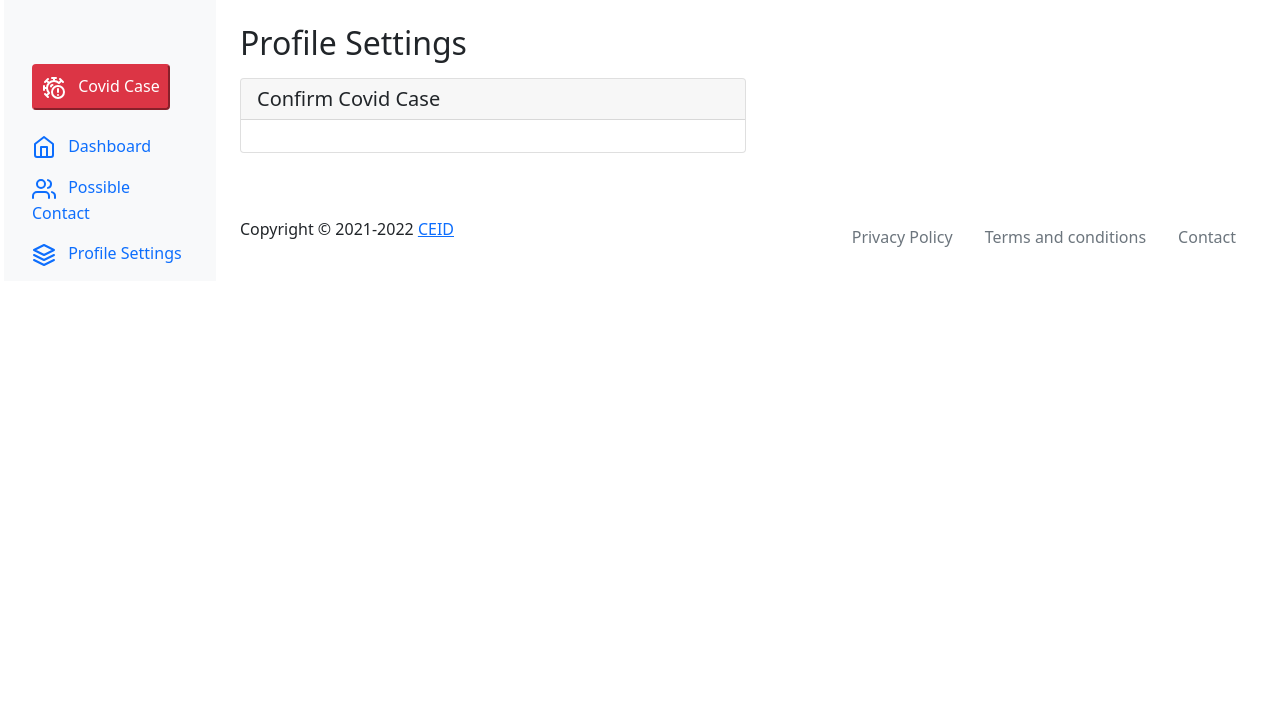
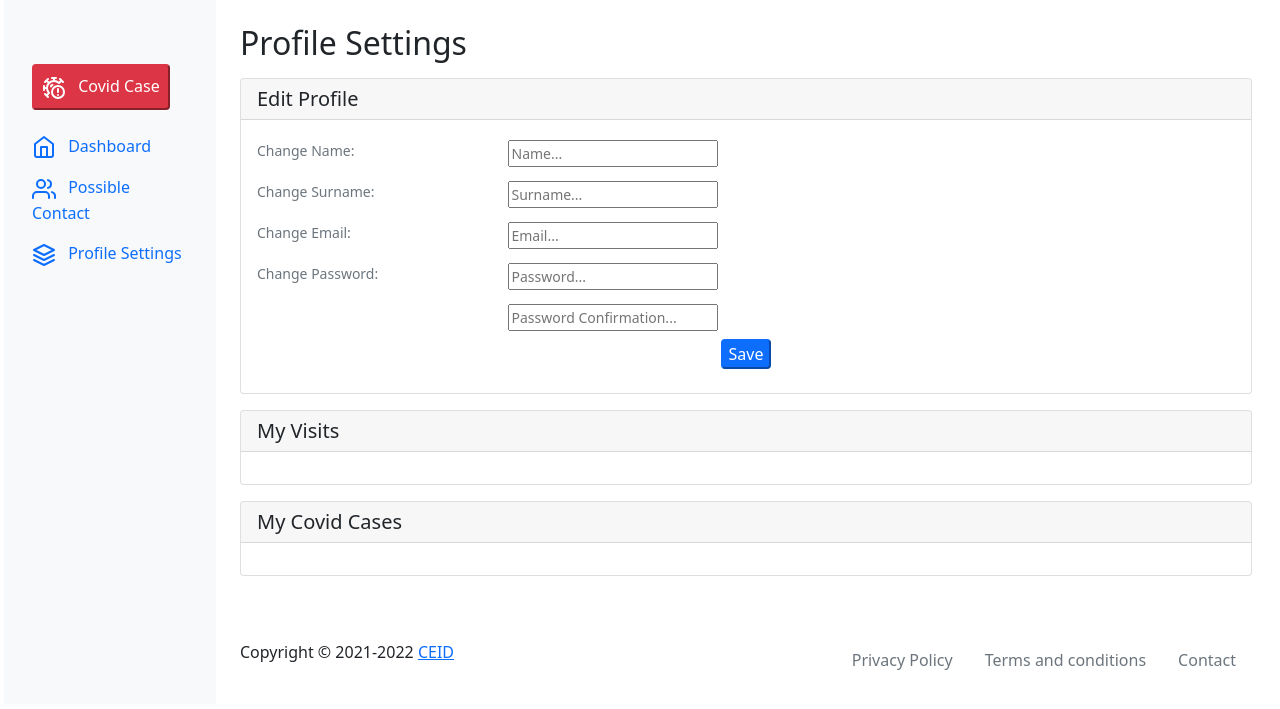
Before and after one commit to GeorgeGlarakis/covid-not-found, a PHP site: page /UserPanel/user_settings.php in a window 1280 px wide. Shown: the part 72-781 px from the top of the page. Run offline with PHP 8.4, Linux system fonts and the light colour scheme; some libraries are stand-ins or nearby versions.

Commit message:
Add Edit Profile

```diff
--- a/UserPanel/user_settings.php
+++ b/UserPanel/user_settings.php
@@ -3,9 +3,47 @@
             <main class="col-md-9 ml-sm-auto col-lg-10 px-md-4 py-4">
                 <h1 class="h2">Profile Settings</h1>
 
-                <div class="col-6 col-md-6 col-lg-6 my-3">
+                <div class="col-12 my-3">
                   <div class="card">
-                    <h5 class="card-header text-center text-lg-left">Confirm Covid Case</h5>
+                    <h5 class="card-header text-center text-lg-left">Edit Profile</h5>
+                    <div class="card-body">
+                      <div class="row">
+                        <p class="col-6 col-lg-3 form-text">Change Name: </p>
+                        <div class="col-6 col-lg-9 form-text"><input type="text" id="change-name" placeholder="Name..."></div>
+                      </div>
+                      <div class="row">
+                        <p class="col-6 col-lg-3 form-text">Change Surname: </p>
+                        <div class="col-6 col-lg-9 form-text"><input type="text" id="change-surname" placeholder="Surname..."></div>
+                      </div>
+                      <div class="row">
+                        <p class="col-6 col-lg-3 form-text">Change Email: </p>
+                        <div class="col-6 col-lg-9 form-text"><input type="text" id="change-email" placeholder="Email..."></div>
+                      </div>
+                      <div class="row">
+                        <p class="col-6 col-lg-3 form-text">Change Password: </p>
+                        <div class="col-6 col-lg-9 form-text"><input type="password" id="change-password" placeholder="Password..."></div>
+                      </div>
+                      <div class="row">
+                        <p class="col-6 col-lg-3 form-text"></p>
+                        <div class="col-6 col-lg-9 form-text"><input type="password" id="change-password-conf" placeholder="Password Confirmation..."></div>
+                      </div>
+                      <div class="m-2 d-flex align-items-center justify-content-center"><button class="btn-primary rounded border-primary" id="submit-changes">Save</button></div>
+                    </div>
+                  </div>
+                </div>
+
+                <div class="col-12 my-3">
+                  <div class="card">
+                    <h5 class="card-header text-center text-lg-left">My Visits</h5>
+                    <div class="card-body">
+
+                    </div>
+                  </div>
+                </div>
+
+                <div class="col-12 my-3">
+                  <div class="card">
+                    <h5 class="card-header text-center text-lg-left">My Covid Cases</h5>
                     <div class="card-body">
 
                     </div>
--- a/static_javascript/login_functions.js
+++ b/static_javascript/login_functions.js
@@ -109,4 +109,29 @@ $(document).ready(function () {
             });
         }
     });
+
+    $('#submit-changes').click(function () {
+        var name = document.getElementById("change-name").value;
+        var surname = document.getElementById("change-surname").value;
+        var email = document.getElementById("change-email").value;
+        var password = document.getElementById("change-password").value;
+        var password_conf = document.getElementById("change-password-conf").value;
+
+        $.ajax( {
+            url: "../includes/login.inc.php",
+            dataType: "text",
+            type: "POST",
+            data: {
+                change_user: JSON.stringify({
+                    name: name,
+                    surname: surname,
+                    email: email,
+                    password: password,
+                    password_conf: password_conf
+                })
+            },
+            success: function( response ) { alert(response) },
+            error: function( error ) { console.log(error) }
+        });
+    });
 })
```
Also changed, not shown: includes/login.inc.php (+59 -9 lines).
